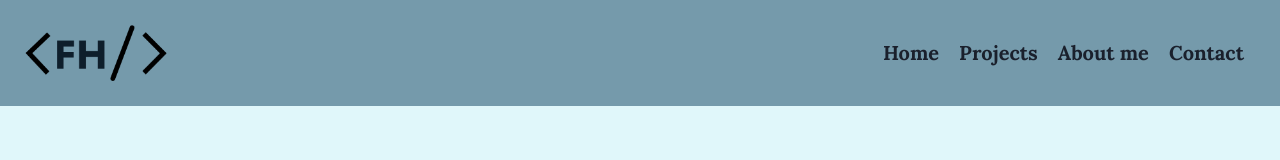
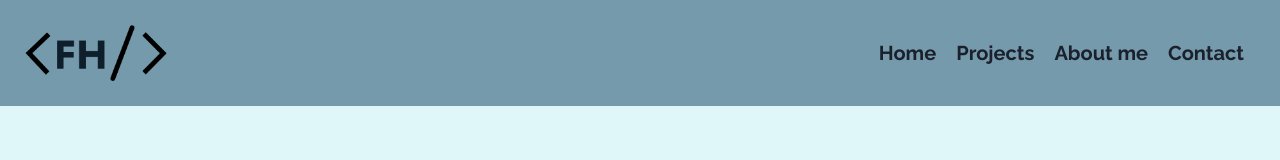
Before and after one commit to FilipHedlen/Portfolio-new, a React (Vite) app in the folder Portfolio-new/: page / in a window 1280 px wide. Shown: the top 160 px of the page. Built offline with nearby package versions, Linux system fonts and the light colour scheme.

Commit message:
New fonts to both menus

```diff
--- a/Portfolio-new/src/components/Menu/Desktop/DesktopNav.tsx
+++ b/Portfolio-new/src/components/Menu/Desktop/DesktopNav.tsx
@@ -3,7 +3,7 @@ import { Link } from 'react-router-dom';
 const DesktopNavMenu = () => {
   return (
     <nav className="hidden lg:flex lg:items-center lg:w-auto lg:space-x-4">
-      <ul className="flex flex-row justify-end font-lora font-bold text-xl text-dark-grey dark:text-light-grey">
+      <ul className="flex flex-row justify-end font-raleway font-bold text-xl text-dark-grey dark:text-light-grey">
         <li className="mr-5">
           <Link
             to="/"
--- a/Portfolio-new/src/components/Menu/Mobile/MobileNav.tsx
+++ b/Portfolio-new/src/components/Menu/Mobile/MobileNav.tsx
@@ -32,7 +32,7 @@ const MobileNavMenu = () => {
           onClick={closeMenu}
         >
           <div className="bg-semi-light-grey dark:bg-gray-800 w-[80%] max-w-md rounded-lg shadow-md opacity-100 animate-fade-in-left p-8">
-            <ul className="flex flex-col items-center space-y-6 font-poppins text-2xl text-dark-grey dark:text-light-grey">
+            <ul className="flex flex-col items-center space-y-6 font-raleway font-bold text-2xl text-dark-grey dark:text-light-grey">
               <li>
                 <Link
                   to="/"
```
